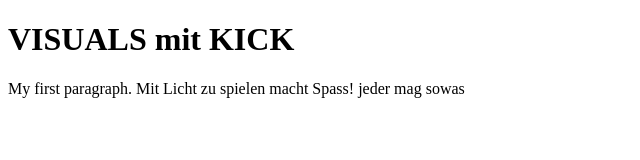
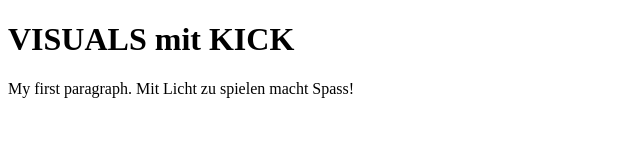
Before and after one commit to malanyen/lichtraum, a plain HTML site: page index.html in a window 1280 px wide. Shown: the whole page, without its empty margins (0-640 px from the left). Drawn offline with Linux system fonts and the light colour scheme.

Commit message:
Update index.html

```diff
--- a/index.html
+++ b/index.html
@@ -3,7 +3,7 @@
 <body>
 
 <h1>VISUALS mit KICK</h1>
-<p>My first paragraph. Mit Licht zu spielen macht Spass! jeder mag sowas</p>
+<p>My first paragraph. Mit Licht zu spielen macht Spass!</p>
 
 </body>
 </html>
```
